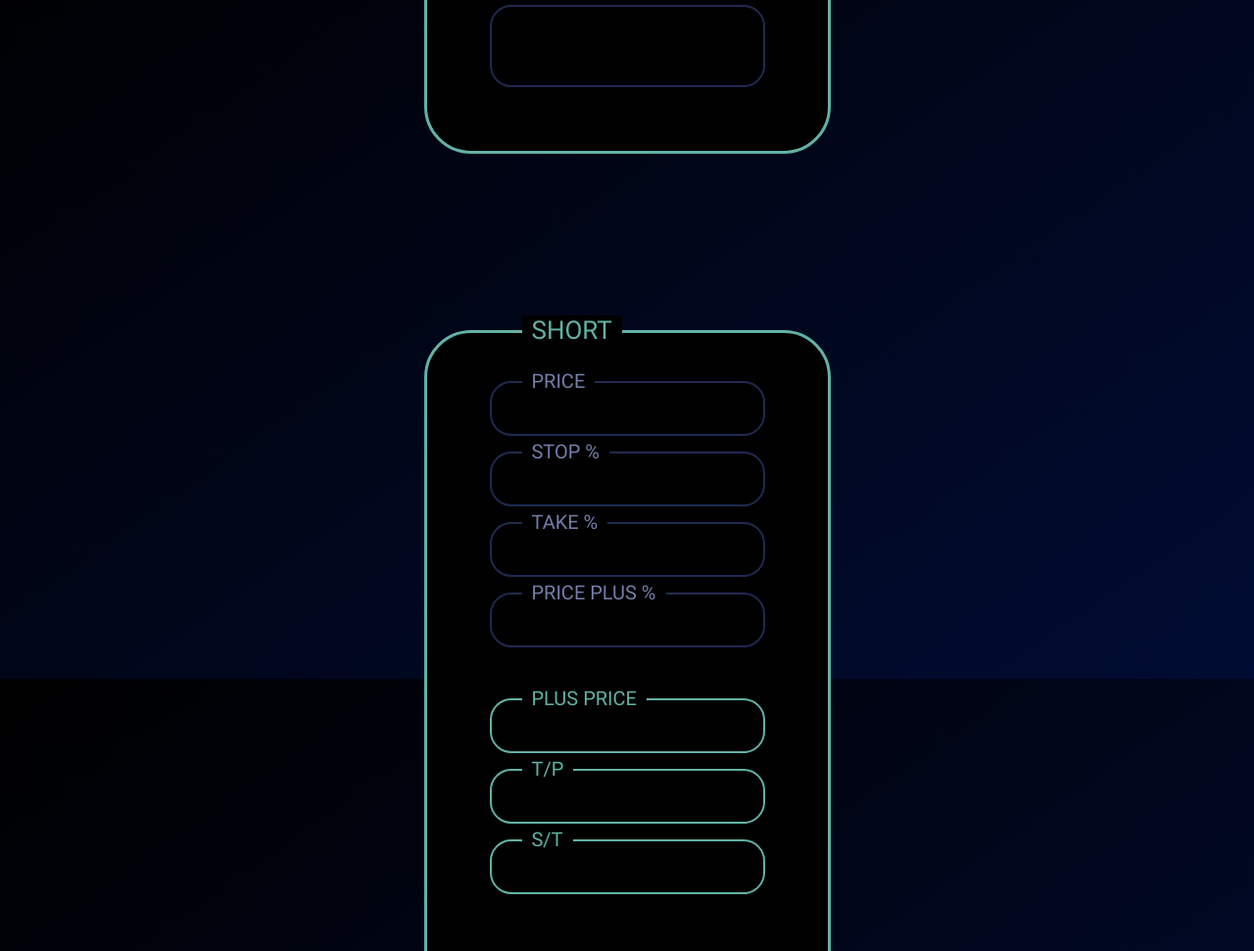
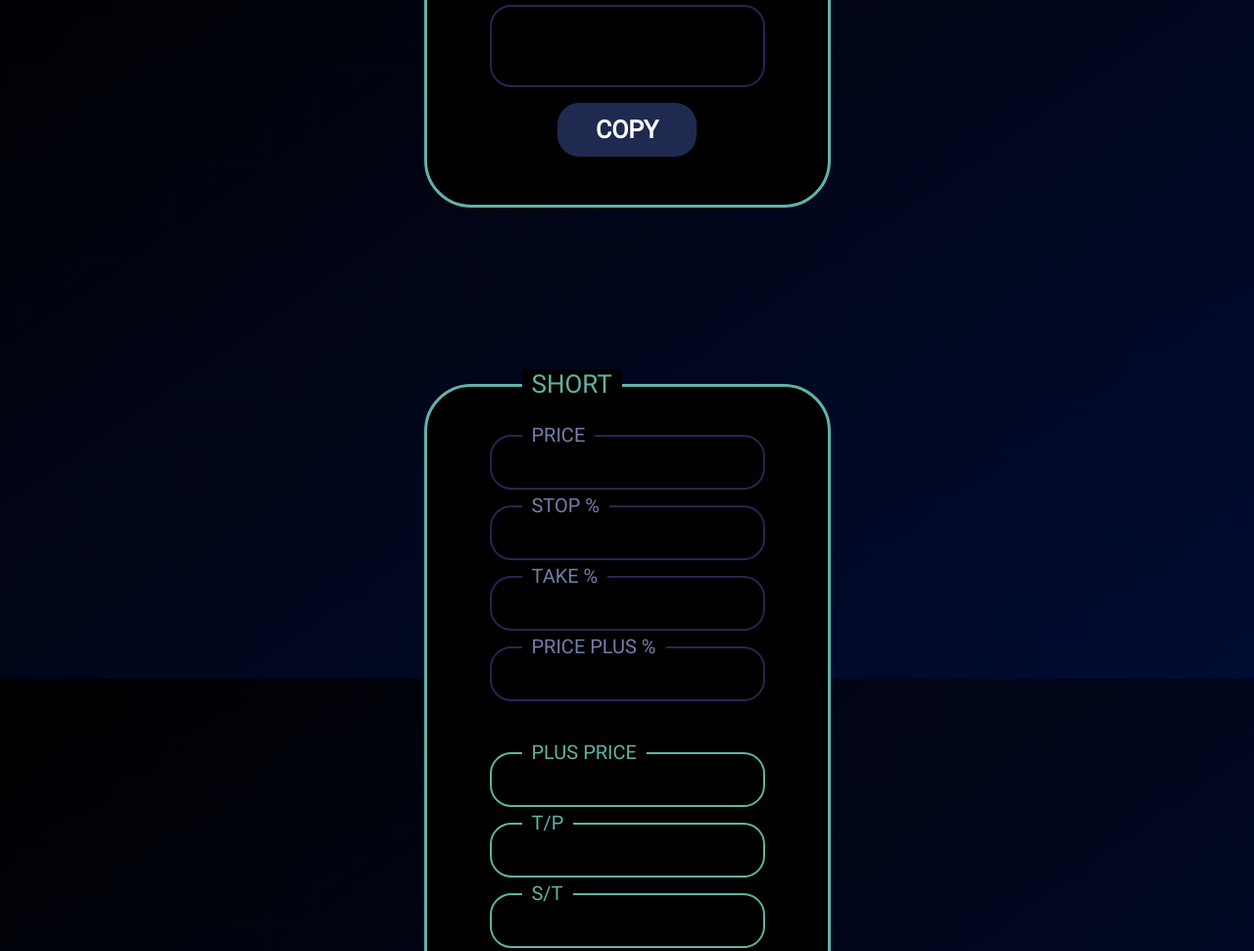
Before and after one commit to 1y38a6/calculator.github.io, a plain HTML site: page index.html in a window 1280 px wide. Shown: the part 907-1878 px from the top of the page at 98% size. Drawn offline with Linux system fonts and the light colour scheme.

Commit message:
Copy Buttons

```diff
--- a/css/style.css
+++ b/css/style.css
@@ -116,6 +116,34 @@ input:focus
     position: absolute;
 }
 
+.button
+{
+  background-color: #202A51;
+  color: white;
+  min-height: 40px;
+  border-radius: 22px;
+  padding: 13px 39px;
+  font-size: 25px;
+  font-weight: bold;
+  font-family: Roboto;
+  border: none;
+  text-align: center;
+
+  transition: ease-in-out 200ms;
+
+  transform: scale( 1 );
+}
+
+.button:hover
+{
+  background-color: #3d466b;
+}
+
+.button:active
+{
+  transform: scale( 0.9 );
+}
+
 input::-webkit-outer-spin-button,
 input::-webkit-inner-spin-button {
   -webkit-appearance: none;
--- a/index.html
+++ b/index.html
@@ -42,6 +42,7 @@
             <br><br>
             <p class="description readonly-description">Signal</p>
             <p class="inputdiv container signal" id="longSignal"></p>
+            <div class="container"><button class="button" id="longCopy">COPY</button></div>
         </section>
     </div>
 
@@ -70,6 +71,7 @@
             <br><br>
             <p class="description readonly-description">Signal</p>
             <p class="inputdiv container signal" id="shortSignal"></p>
+            <div class="container"><button class="button" id="shortCopy">COPY</button></div>
         </section>
     </div>
 
@@ -153,11 +155,13 @@
         $("#longTP").bind( "click", function() { Copy( "#longTP" ); });
         $("#longST").bind( "click", function() { Copy( "#longST" ); });
         $("#longSignal").bind( "click", function() { CopySignal( "#longSignal" ); });
+        $("#longCopy").bind( "click", function() { CopySignal( "#longSignal" ); });
 
         $("#shortPP").bind( "click", function() { Copy( "#shortPP" ); });
         $("#shortTP").bind( "click", function() { Copy( "#shortTP" ); });
         $("#shortST").bind( "click", function() { Copy( "#shortST" ); });
         $("#shortSignal").bind( "click", function() { CopySignal( "#shortSignal" ); });
+        $("#shortCopy").bind( "click", function() { CopySignal( "#shortSignal" ); });
     </script>
 </body>
 </html>
```
